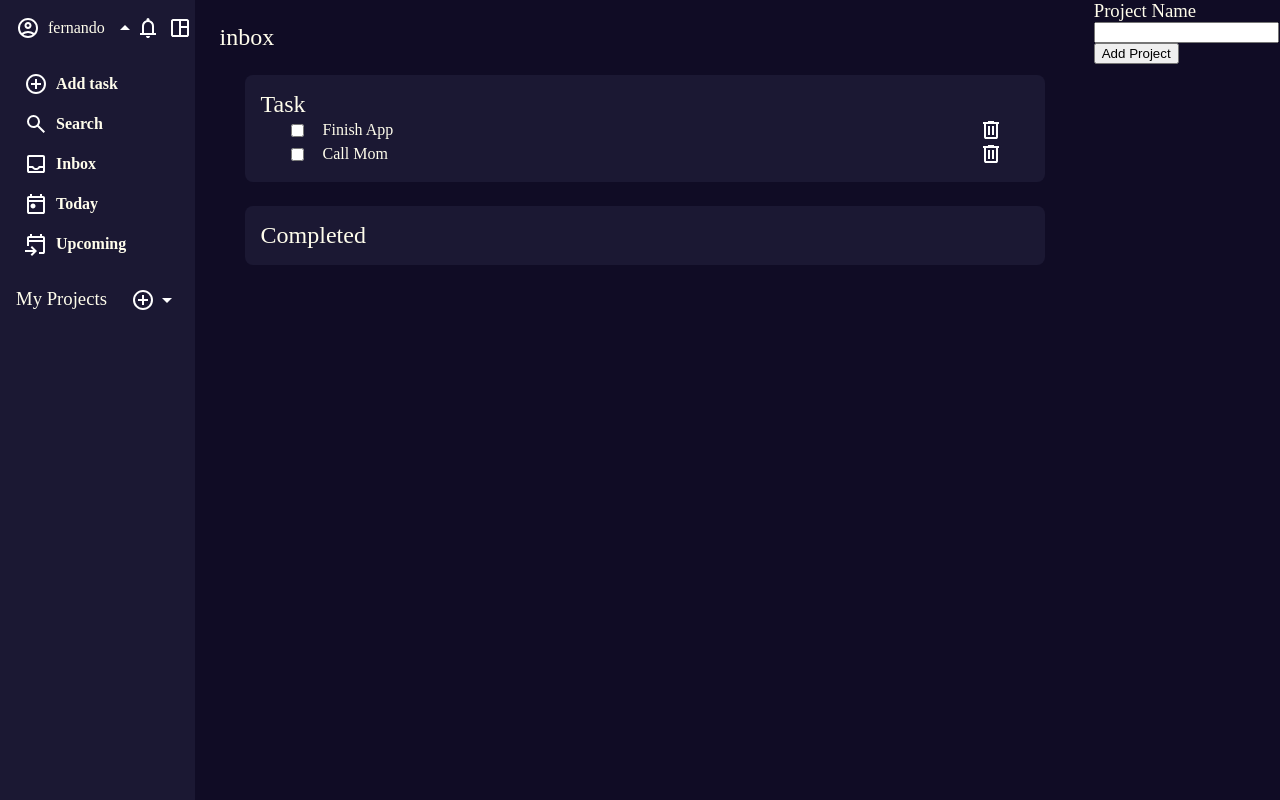
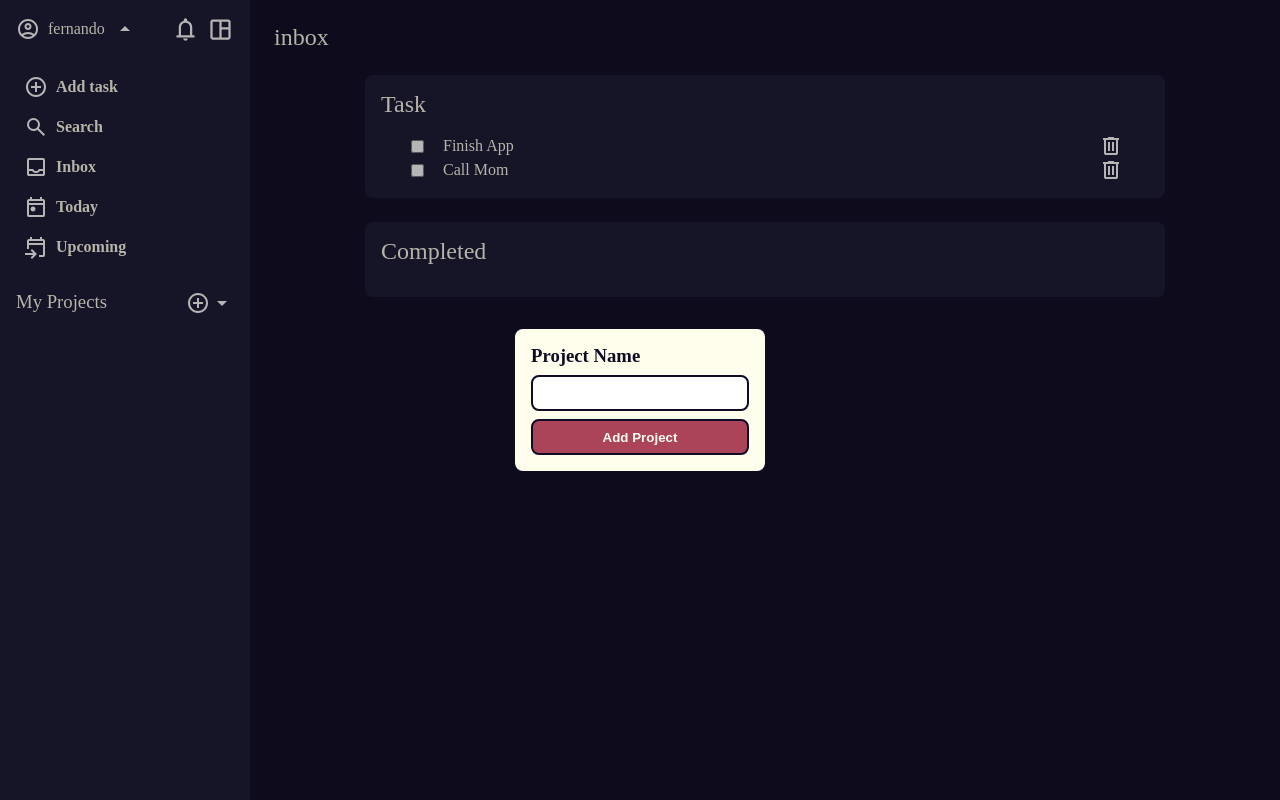
Before and after one commit to fernandopeguero/TodoList, a website built with webpack: page src/template.html in a window 1280 px wide. Built offline with nearby package versions, Linux system fonts and the light colour scheme.

Commit message:
Add styling for project creation modal

```diff
--- a/src/style.css
+++ b/src/style.css
@@ -53,7 +53,8 @@ body {
   padding: 16px;
   background-color: var(--color-dark);
   height: 100%;
-  max-width: 300px;
+  max-width: 450px;
+  min-width: 250px;
 
   .profile_container {
     display: flex;
@@ -155,6 +156,10 @@ body {
 
 
   .todo_section, .completed_todo {
+    h2 {
+      margin-bottom: var(--pd-medium);
+    }
+
     background-color: var(--color-dark);
     padding: var(--pd-medium);
     border-radius: var(--pd-small);
@@ -164,3 +169,61 @@ body {
   }
 
 }
+
+
+.project_modal {
+  position: absolute;;
+  top: 0;
+  left: 0;
+  width: 100%;
+  height: 100%;
+  background-color: rgba( 10,  10, 10, .3);
+  display: flex;
+  align-items: center;
+  justify-content: center;
+
+
+  .project_card {
+    width: 250px;
+    background-color: var(--color-white);
+    color: var(--color-darker);
+    padding: var(--pd-medium);
+    border-radius: var(--pd-small);
+
+    h3 {
+      font-weight: bold;
+      padding-bottom: var(--pd-small);
+    }
+
+    input, button {
+      border: solid 2px var(--color-darker);
+      width: 100%;
+      height: 36px;
+      border-radius: var(--pd-small);
+
+    }
+
+    input {
+
+      padding-left: var(--pd-small);
+    }
+    button {
+      margin-top: var(--pd-small);
+      background-color: var(--color-apple);
+      color: var(--color-white);
+      font-weight: bold;
+      transition: 0.3s;
+    }
+
+    button:hover {
+      cursor: pointer;
+      background-color: var(--color-purple);
+      border: solid 2px var(--color-orange);
+    }
+
+    button:active {
+      background-color: var(--color-orange);
+    }
+
+  }
+}
```
